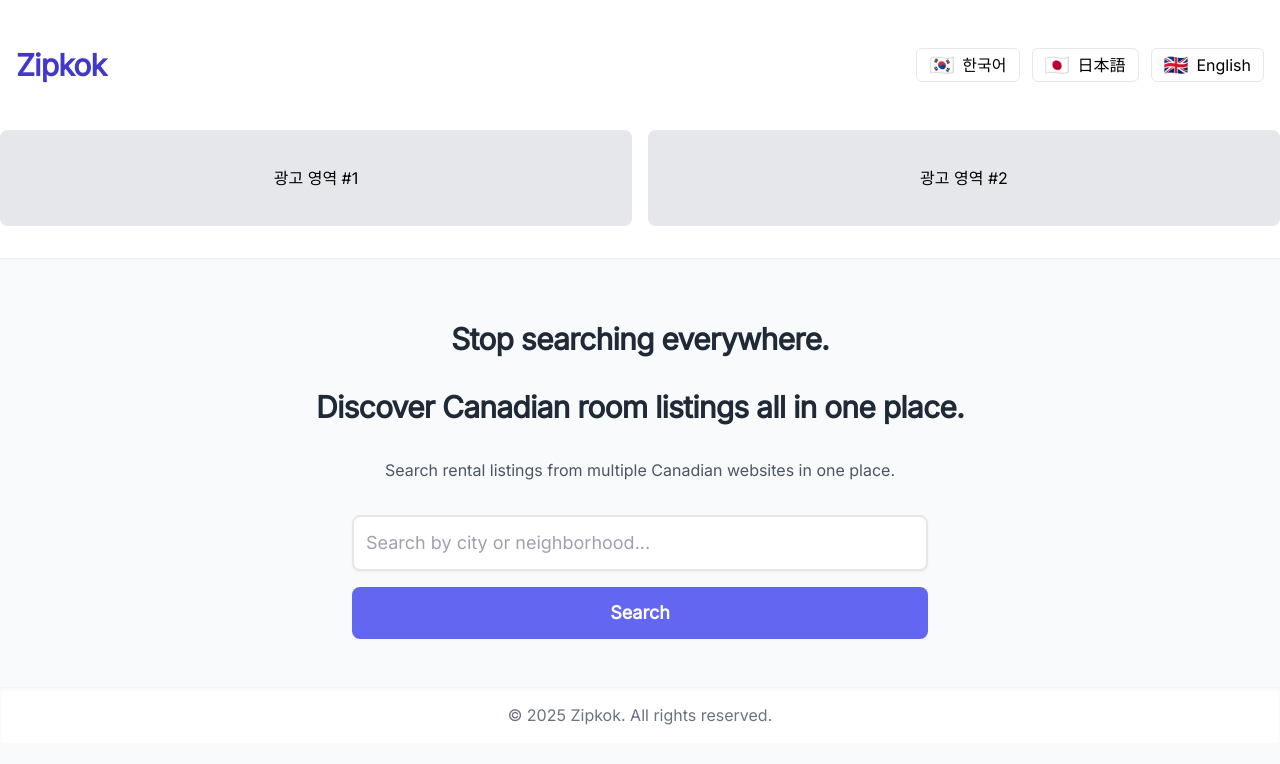
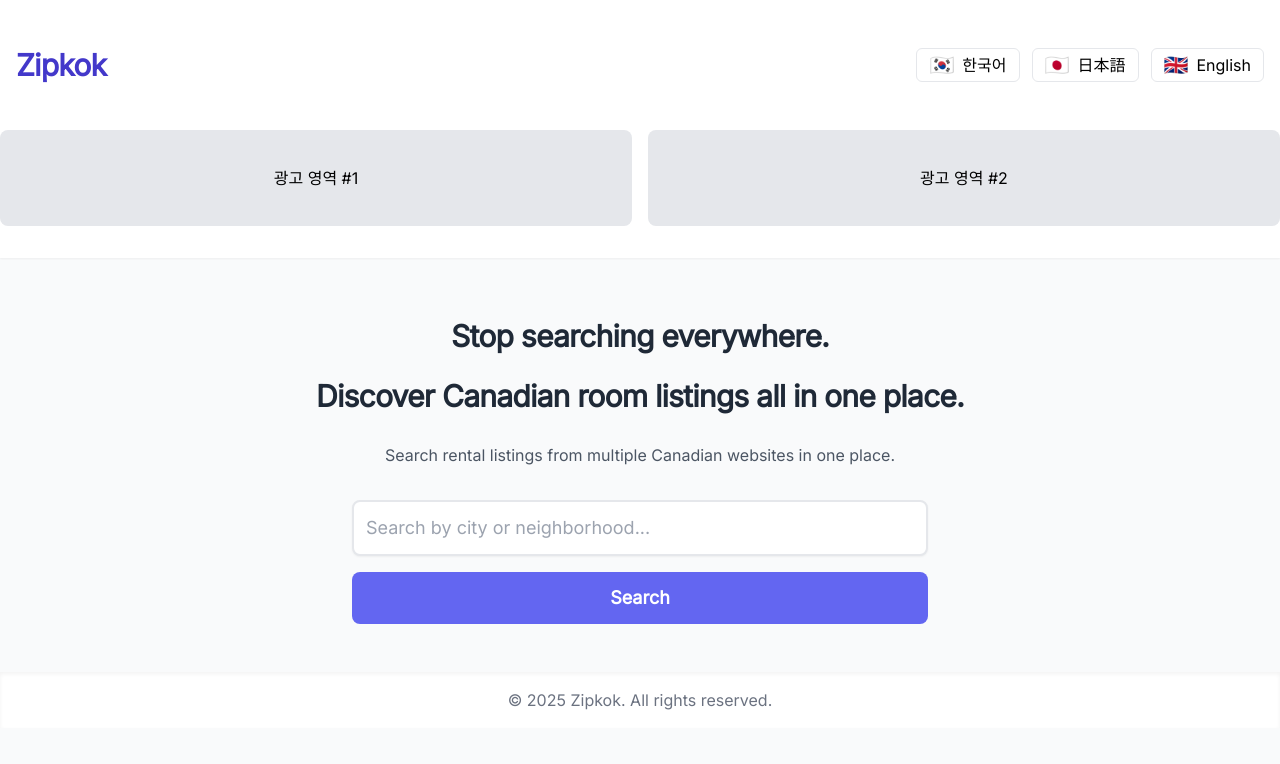
Before and after one commit to joon1verse/Zipkok_PJ, a Next.js app in the folder zipkok-frontend/: page / in a window 1280 px wide. Shown: the top 764 px of the page. Built offline with nearby package versions, Linux system fonts and the light colour scheme.

Commit message:
Update page.jsx

```diff
--- a/zipkok-frontend/app/page.jsx
+++ b/zipkok-frontend/app/page.jsx
@@ -102,7 +102,7 @@ export default function Home() {
         <section className="text-center px-4">
 <h2
   className="whitespace-pre-line text-2xl md:text-3xl font-semibold text-gray-800 mb-4 tracking-tight"
-  style={{ lineHeight: '2.25' }}
+  style={{ lineHeight: '2' }}
 >
   {t('slogan')}
 </h2>
```
